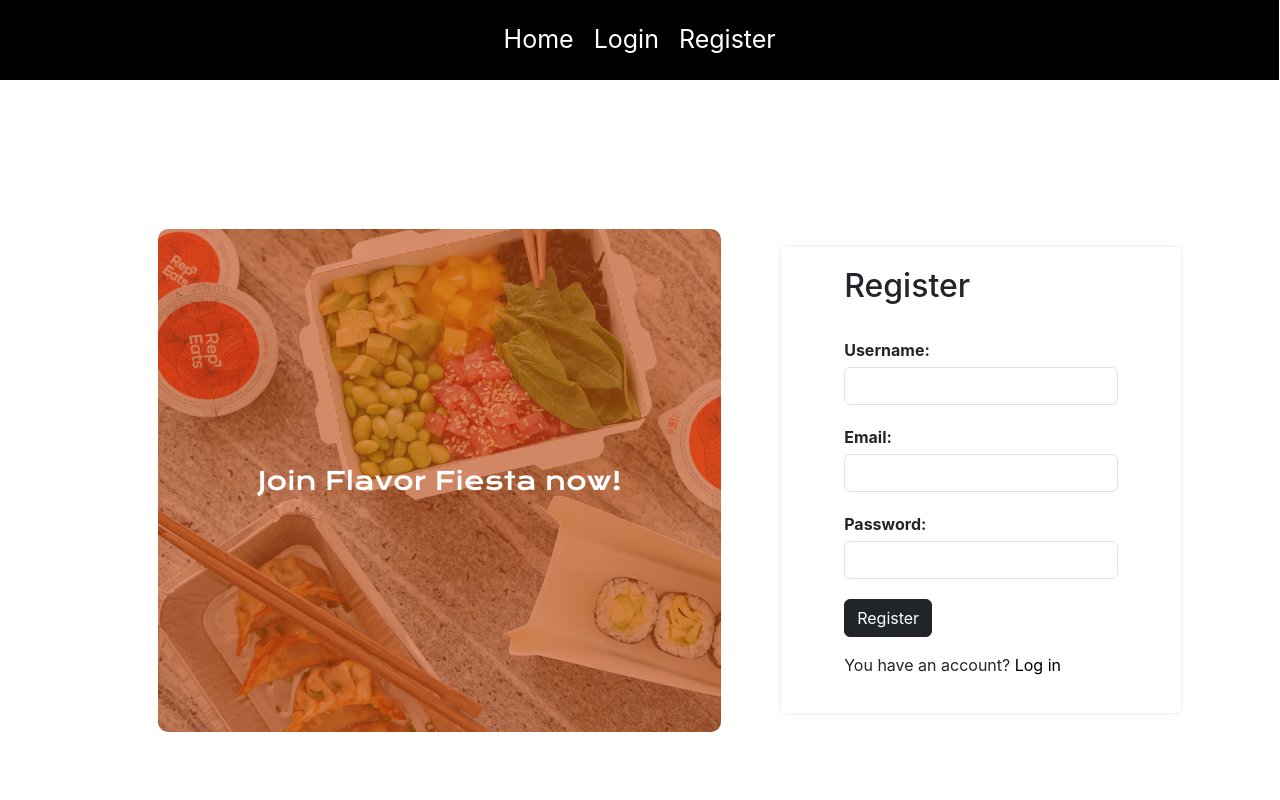
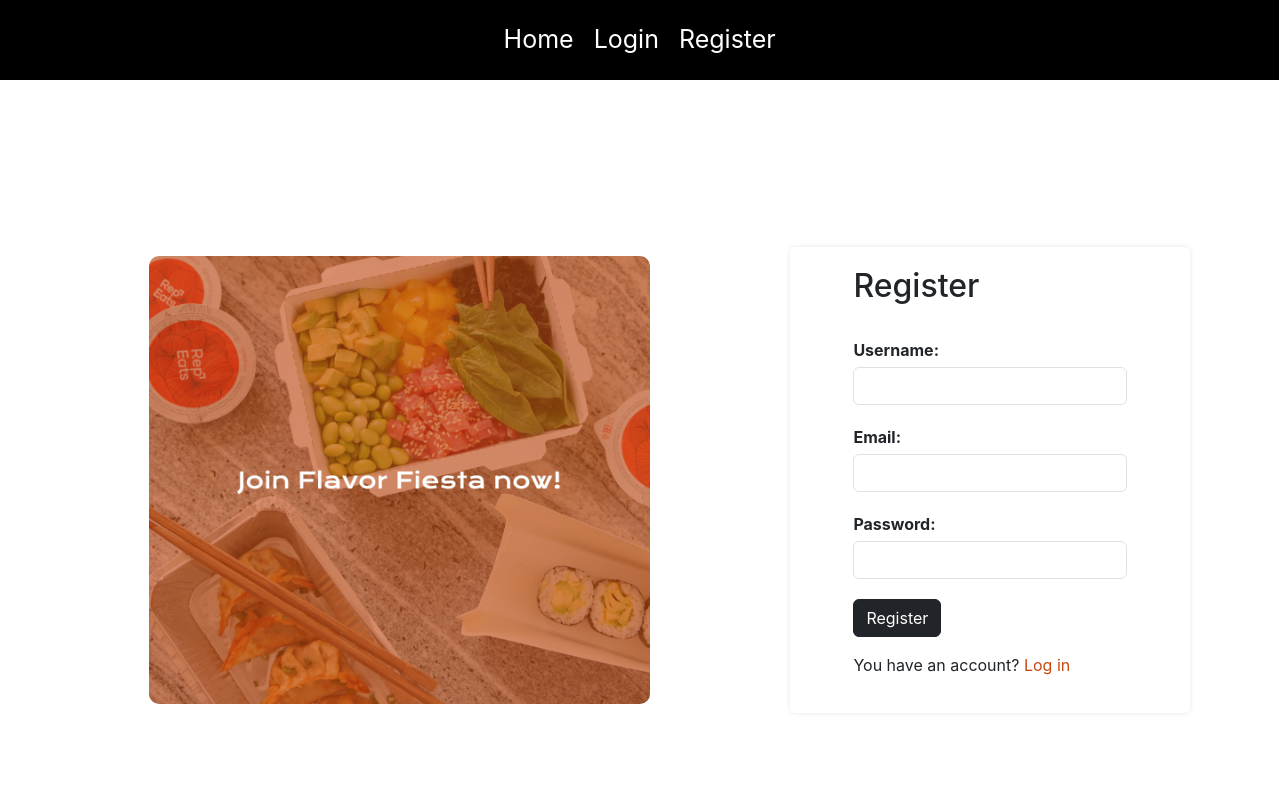
Before and after one commit to snpetlova/exam-recipes-website-project, a React (Create React App) app in the folder client/: page /register in a window 1280 px wide. Shown: the top 800 px of the page. Built offline with nearby package versions, Linux system fonts and the light colour scheme; sample sign-in values are in the browser's storage.

Commit message:
fix bugs

```diff
--- a/client/src/components/Login/Login.jsx
+++ b/client/src/components/Login/Login.jsx
@@ -109,7 +109,7 @@ export const Login = () => {
             <p className="login-link">
               You don't have an account?
               <Link
-                style={{ textDecoration: "none", color: "black" }}
+                style={{ textDecoration: "none", color: "rgb(198, 72, 16)" }}
                 to="/register"
               >
                 <span> Register</span>
--- a/client/src/components/Register/Register.css
+++ b/client/src/components/Register/Register.css
@@ -8,11 +8,12 @@
 .leftSide-register {
   flex: 1;
   padding: 20px;
+  margin-right: 5em;
 }
 
 .leftSide-register img {
   width: 100%;
-  height: auto;
+  height: 28em;
   border-radius: 10px;
 }
 
--- a/client/src/components/Register/Register.jsx
+++ b/client/src/components/Register/Register.jsx
@@ -171,7 +171,7 @@ export const Register = () => {
             <p className="register-link">
               You have an account?
               <Link
-                style={{ textDecoration: "none", color: "black" }}
+                style={{ textDecoration: "none", color: "rgb(198, 72, 16)" }}
                 to="/login"
               >
                 <span> Log in</span>
--- a/client/src/pages/RecipeDetails/Details.jsx
+++ b/client/src/pages/RecipeDetails/Details.jsx
@@ -63,7 +63,9 @@ export const Details = (onDelete) => {
   }, [recipeId]);
 
   useEffect(() => {
-    setIsRecipeBeingSaved(savedRecipes.includes(recipeId));
+    if (savedRecipes) {
+      setIsRecipeBeingSaved(savedRecipes.includes(recipeId));
+    }
   }, [savedRecipes, recipeId]);
 
   if (loading) {
@@ -137,6 +139,8 @@ export const Details = (onDelete) => {
     navigate(-1);
   };
 
+  const isLoggedIn = window.localStorage.getItem("userId") !== null;
+
   return (
     <div className="recipe-details-container">
       <Card style={{ width: "1000px" }} border="0">
@@ -157,7 +161,7 @@ export const Details = (onDelete) => {
           <div className="recipe-details-info">
             <Card.Body>
               <div className="heart-and-title">
-                <Button
+              {isLoggedIn && <Button
                   variant="link"
                   className="saveBtn"
                   onClick={handleSaveClick}
@@ -167,22 +171,22 @@ export const Details = (onDelete) => {
                   ) : (
                     <FaRegHeart />
                   )}
-                </Button>
+                </Button> }
                 <Card.Title style={{ fontSize: "30px", marginBottom: "30px" }}>
                   {recipe.name}
                 </Card.Title>
               </div>
               <Card.Text>
-                <span style={{ fontWeight: "bold" }}>Ingredients:</span>{" "}
+                <span style={{ fontWeight: "bold" }}>Ingredients: </span>
                 {recipe.ingredients.join(", ")}
               </Card.Text>
               <Card.Text>
-                <span style={{ fontWeight: "bold" }}>Instructions:</span>{" "}
+                <span style={{ fontWeight: "bold" }}>Instructions: </span>
                 {recipe.instructions}
               </Card.Text>
 
               <Card.Text>
-                <span style={{ fontWeight: "bold" }}>Cooking time:</span>{" "}
+                <span style={{ fontWeight: "bold" }}>Cooking time: </span>
                 {recipe.cookingTime} minutes
               </Card.Text>
 
```
